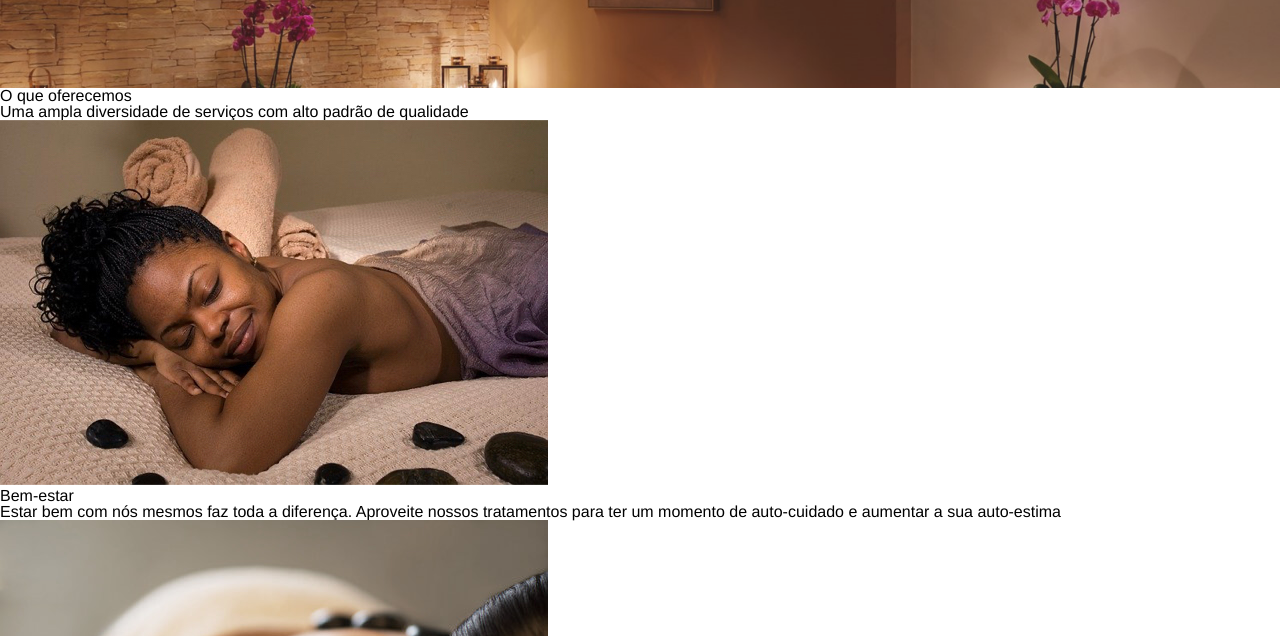
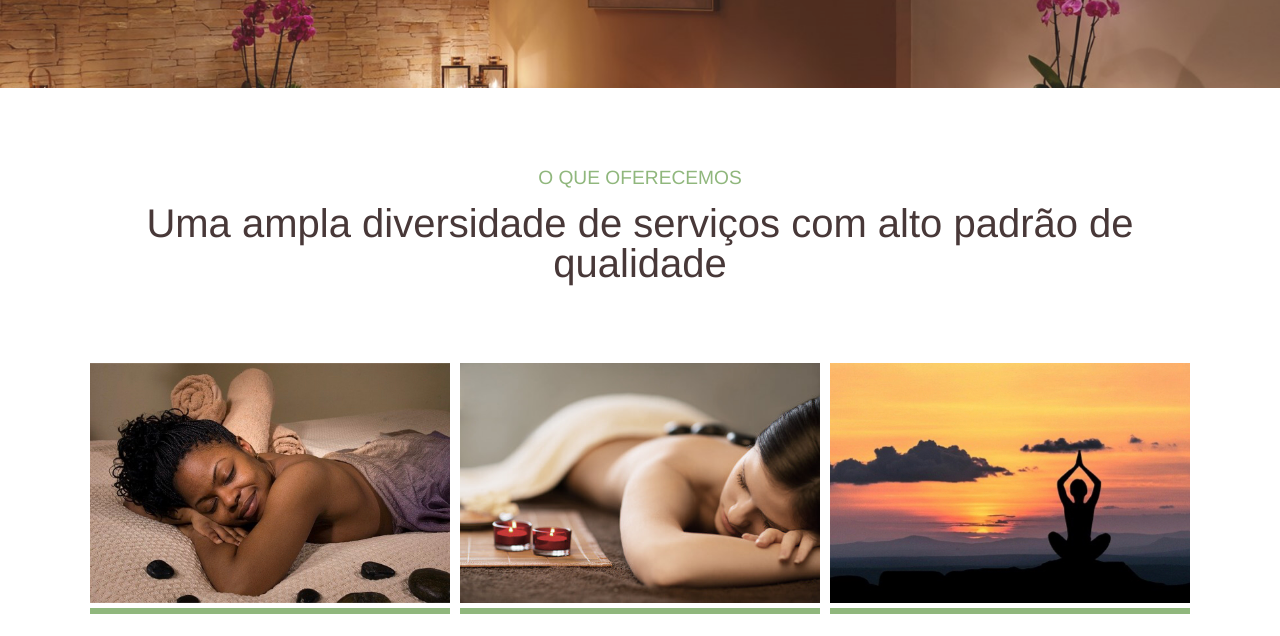
Before and after one commit to darianeabich/sass, a plain HTML site: page index.html in a window 1280 px wide. Shown: the part 310-946 px from the top of the page. Drawn offline with nearby package versions, Linux system fonts and the light colour scheme; files whose address does not match are found by name.

Commit message:
Estilizando os serviços

```diff
--- a/index.html
+++ b/index.html
@@ -43,27 +43,27 @@
         </section>
     </header>
     <main>
-        <section>
-            <h3>O que oferecemos</h3>
-            <h4>Uma ampla diversidade de serviços com alto padrão de qualidade</h4>
-            <div>
-                <div>
-                    <div>
+        <section id="servicos">
+            <h4>O que oferecemos</h4>
+            <h3>Uma ampla diversidade de serviços com alto padrão de qualidade</h3>
+            <div class="cards">
+                <div class="card">
+                    <div class="img-container">
                         <img src="images/beleza.jpeg" alt="">
                     </div>
                     <h5>Bem-estar</h5>
                     <p>Estar bem com nós mesmos faz toda a diferença. Aproveite nossos tratamentos para ter um momento de auto-cuidado e aumentar a sua auto-estima</p>
                 </div>
-                <div>
-                    <div>
+                <div class="card">
+                    <div class="img-container">
                         <img src="images/bem-estar.jpeg" alt="">
                     </div>
                     <h5>Renovação</h5>
                     <p>Você merece relaxar. Confira as nossas opções de massagens que vão fazer você renovar as energias e esquecer do estresse do dia-a-dia</p>
                 </div>
-                <div>
-                    <div>
-                        <img src="imagens/descanso.jpeg" alt="">
+                <div class="card">
+                    <div class="img-container">
+                        <img src="images/descanso.jpeg" alt="">
                     </div>
                     <h5>Massagem</h5>
                     <p>Se você precisa de um dia especial para cuidar de você, preparamos opções que promovem uma renovação completa. Confira nossos dias especiais, banhos e tratamentos holísticos. </p>
--- /dev/null
+++ b/styles/components/_servicos.scss
@@ -0,0 +1,48 @@
+@import '../abstract/variables';
+
+#servicos {
+    margin: 80px;
+    h4 {
+        font-size: $tamanho-texto/2.5;
+        color: $cor-secundaria;
+        text-transform: uppercase;
+        font-weight: 400;
+        text-align: center;
+        margin: 1rem;
+    }
+    h3 {
+        text-align: center;
+        font-size: $tamanho-texto/1.2;
+        margin-bottom: 80px;
+        font-weight: 300;
+        color: $cor-texto;
+    }
+    .cards {
+        display: flex;
+        justify-content: space-evenly;
+        .card {
+            width: 360px;
+            text-align: center;
+            h5 {
+                font-size: $tamanho-texto/1.5;
+                color: $cor-primaria;
+                font-weight: 300;
+                margin-top: 25px;
+                margin-bottom: 20px;
+            }
+            p {
+                font-size: $tamanho-texto/3;
+                color: $cor-texto;
+                font-weight: 300;
+                line-height: 1.25rem;
+            }
+            .img-container {
+                padding-bottom: 2px;
+                border-bottom: 6px solid $cor-secundaria;
+                img {
+                    max-width: 100%;
+                }
+            }
+        }
+    }
+}
--- a/styles/style.scss
+++ b/styles/style.scss
@@ -1,3 +1,4 @@
 @import './abstract/base';
 @import './components/navbar';
 @import './components/banner';
+@import './components/servicos';
```
Also changed, not shown: styles/style.css, 1 other file.
